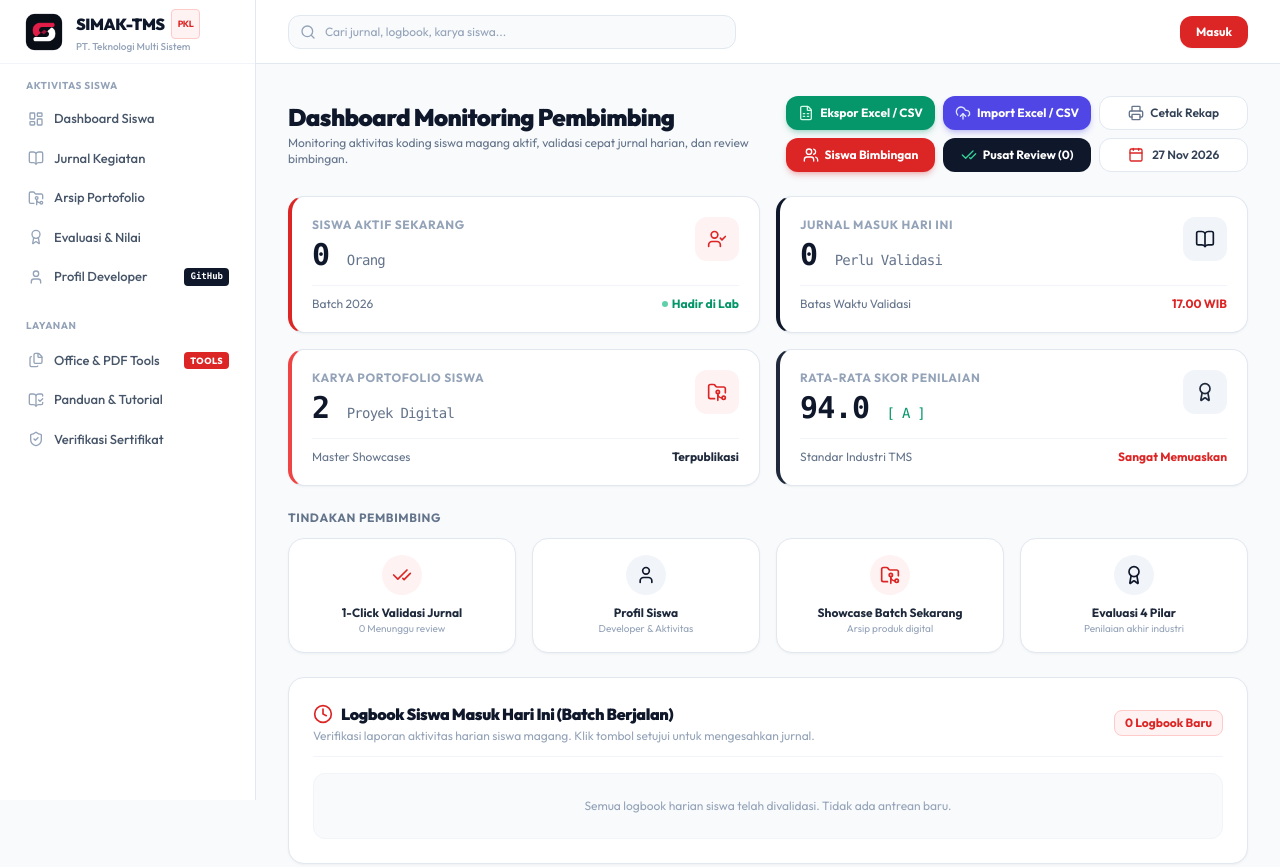
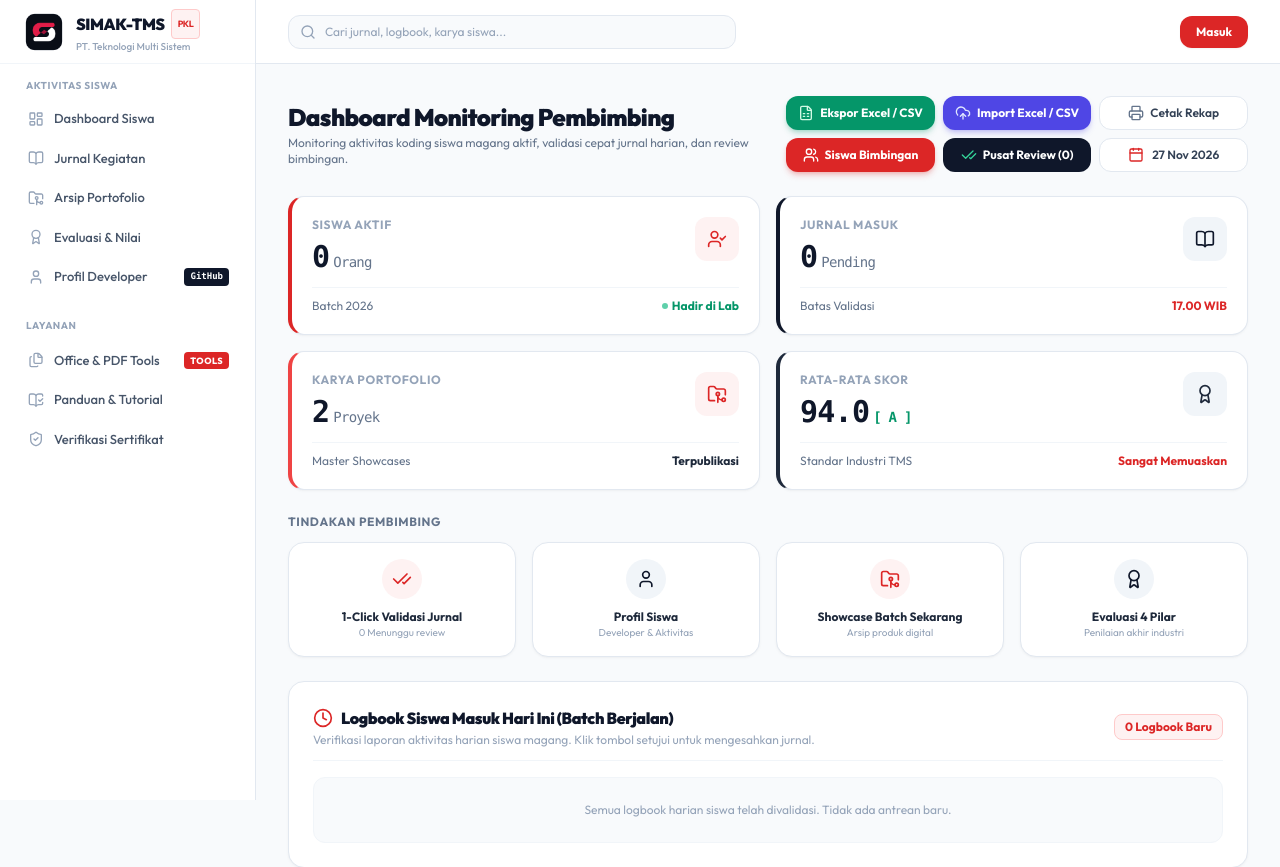
Before and after one commit to PradiptaPPLG/simak-tms, a Laravel app: template resources/views/mentor/dashboard.blade.php in a window 1280 px wide. Shown: the top 867 px of the page. Run offline with Laravel 12, Linux system fonts and the light colour scheme; the template is opened without the code that fills it, so the values that code supplies are empty; parts of the project's set-up code (start-up, migrations or seed data) failed here and were passed over; some libraries are stand-ins or nearby versions.

Commit message:
feat: add mentor dashboard and review views

```diff
--- a/resources/views/mentor/dashboard.blade.php
+++ b/resources/views/mentor/dashboard.blade.php
@@ -53,8 +53,11 @@
         <div class="mas-card p-3.5 sm:p-5 border-l-4 border-l-red-600 flex flex-col justify-between">
             <div class="flex items-start justify-between gap-2">
                 <div class="min-w-0">
-                    <p class="text-slate-400 text-[10px] sm:text-xs font-bold uppercase tracking-wider mb-1 truncate">Siswa Aktif Sekarang</p>
-                    <h3 class="text-xl sm:text-3xl font-black text-slate-900 tracking-tight font-mono">{{ $activeInterns->count() }} <span class="text-xs sm:text-sm font-normal text-slate-500">Orang</span></h3>
+                    <p class="text-slate-400 text-[10px] sm:text-xs font-bold uppercase tracking-wider leading-tight mb-1.5">Siswa Aktif</p>
+                    <h3 class="text-xl sm:text-3xl font-black text-slate-900 tracking-tight font-mono flex items-baseline gap-1 flex-wrap">
+                        <span>{{ $activeInterns->count() }}</span>
+                        <span class="text-[11px] sm:text-sm font-normal text-slate-500 whitespace-nowrap">Orang</span>
+                    </h3>
                 </div>
                 <div class="w-8 h-8 sm:w-11 sm:h-11 bg-red-50 text-red-600 rounded-xl flex items-center justify-center shrink-0">
                     <i data-lucide="user-check" class="w-4 h-4 sm:w-5 sm:h-5"></i>
@@ -73,15 +76,18 @@
         <div class="mas-card p-3.5 sm:p-5 border-l-4 border-l-slate-900 flex flex-col justify-between">
             <div class="flex items-start justify-between gap-2">
                 <div class="min-w-0">
-                    <p class="text-slate-400 text-[10px] sm:text-xs font-bold uppercase tracking-wider mb-1 truncate">Jurnal Masuk Hari Ini</p>
-                    <h3 class="text-xl sm:text-3xl font-black text-slate-900 tracking-tight font-mono">{{ $pendingJournals->count() }} <span class="text-xs sm:text-sm font-normal text-slate-500">Perlu Validasi</span></h3>
+                    <p class="text-slate-400 text-[10px] sm:text-xs font-bold uppercase tracking-wider leading-tight mb-1.5">Jurnal Masuk</p>
+                    <h3 class="text-xl sm:text-3xl font-black text-slate-900 tracking-tight font-mono flex items-baseline gap-1 flex-wrap">
+                        <span>{{ $pendingJournals->count() }}</span>
+                        <span class="text-[11px] sm:text-sm font-normal text-slate-500 whitespace-nowrap">Pending</span>
+                    </h3>
                 </div>
                 <div class="w-8 h-8 sm:w-11 sm:h-11 bg-slate-100 text-slate-900 rounded-xl flex items-center justify-center shrink-0">
                     <i data-lucide="book-open" class="w-4 h-4 sm:w-5 sm:h-5"></i>
                 </div>
             </div>
             <div class="mt-3 pt-2.5 border-t border-slate-100 text-[10px] sm:text-xs text-slate-500 flex flex-col sm:flex-row sm:items-center justify-between gap-1">
-                <span class="truncate">Batas Waktu Validasi</span>
+                <span class="truncate">Batas Validasi</span>
                 <span class="font-bold text-red-600 shrink-0">17.00 WIB</span>
             </div>
         </div>
@@ -90,8 +96,11 @@
         <div class="mas-card p-3.5 sm:p-5 border-l-4 border-l-red-500 flex flex-col justify-between">
             <div class="flex items-start justify-between gap-2">
                 <div class="min-w-0">
-                    <p class="text-slate-400 text-[10px] sm:text-xs font-bold uppercase tracking-wider mb-1 truncate">Karya Portofolio Siswa</p>
-                    <h3 class="text-xl sm:text-3xl font-black text-slate-900 tracking-tight font-mono">2 <span class="text-xs sm:text-sm font-normal text-slate-500">Proyek Digital</span></h3>
+                    <p class="text-slate-400 text-[10px] sm:text-xs font-bold uppercase tracking-wider leading-tight mb-1.5">Karya Portofolio</p>
+                    <h3 class="text-xl sm:text-3xl font-black text-slate-900 tracking-tight font-mono flex items-baseline gap-1 flex-wrap">
+                        <span>2</span>
+                        <span class="text-[11px] sm:text-sm font-normal text-slate-500 whitespace-nowrap">Proyek</span>
+                    </h3>
                 </div>
                 <div class="w-8 h-8 sm:w-11 sm:h-11 bg-red-50 text-red-600 rounded-xl flex items-center justify-center shrink-0">
                     <i data-lucide="folder-git-2" class="w-4 h-4 sm:w-5 sm:h-5"></i>
@@ -107,8 +116,11 @@
         <div class="mas-card p-3.5 sm:p-5 border-l-4 border-l-slate-800 flex flex-col justify-between">
             <div class="flex items-start justify-between gap-2">
                 <div class="min-w-0">
-                    <p class="text-slate-400 text-[10px] sm:text-xs font-bold uppercase tracking-wider mb-1 truncate">Rata-rata Skor Penilaian</p>
-                    <h3 class="text-xl sm:text-3xl font-black text-slate-900 tracking-tight font-mono">94.0 <span class="text-xs sm:text-sm font-normal text-emerald-600 font-bold">[ A ]</span></h3>
+                    <p class="text-slate-400 text-[10px] sm:text-xs font-bold uppercase tracking-wider leading-tight mb-1.5">Rata-rata Skor</p>
+                    <h3 class="text-xl sm:text-3xl font-black text-slate-900 tracking-tight font-mono flex items-baseline gap-1 flex-wrap">
+                        <span>94.0</span>
+                        <span class="text-[11px] sm:text-sm text-emerald-600 font-bold whitespace-nowrap">[ A ]</span>
+                    </h3>
                 </div>
                 <div class="w-8 h-8 sm:w-11 sm:h-11 bg-slate-100 text-slate-800 rounded-xl flex items-center justify-center shrink-0">
                     <i data-lucide="award" class="w-4 h-4 sm:w-5 sm:h-5"></i>
```
Also changed, not shown: resources/views/mentor/review.blade.php (+34 -17 lines).
